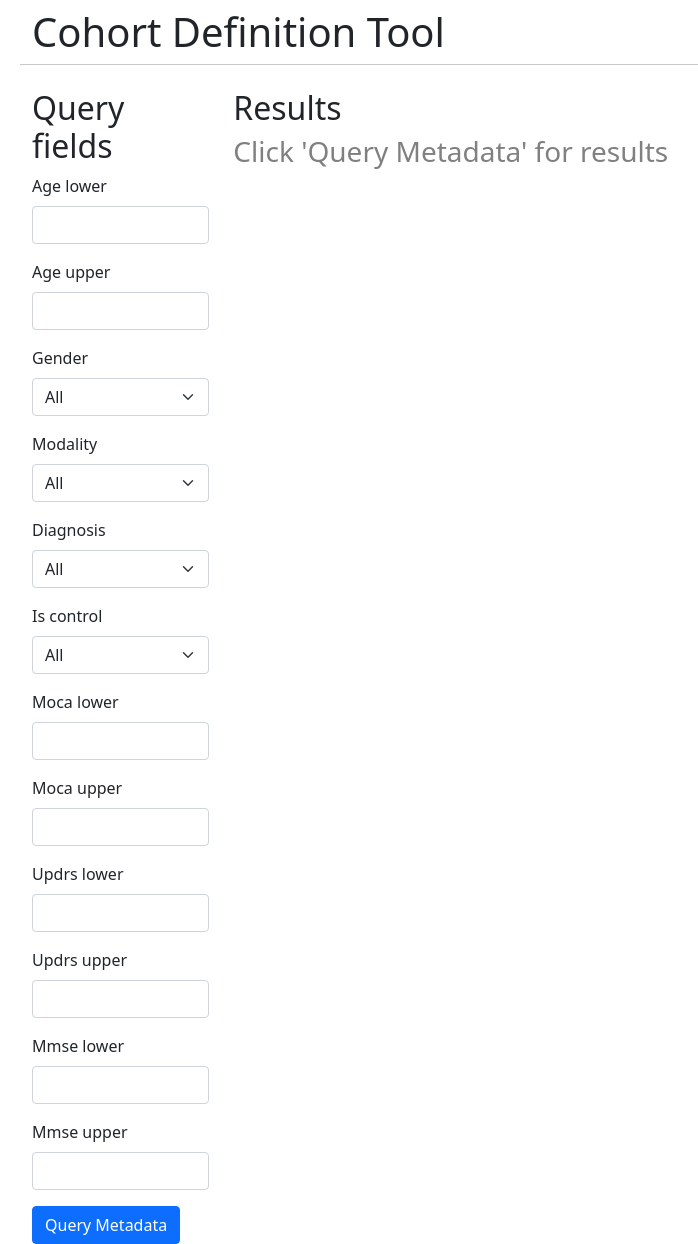
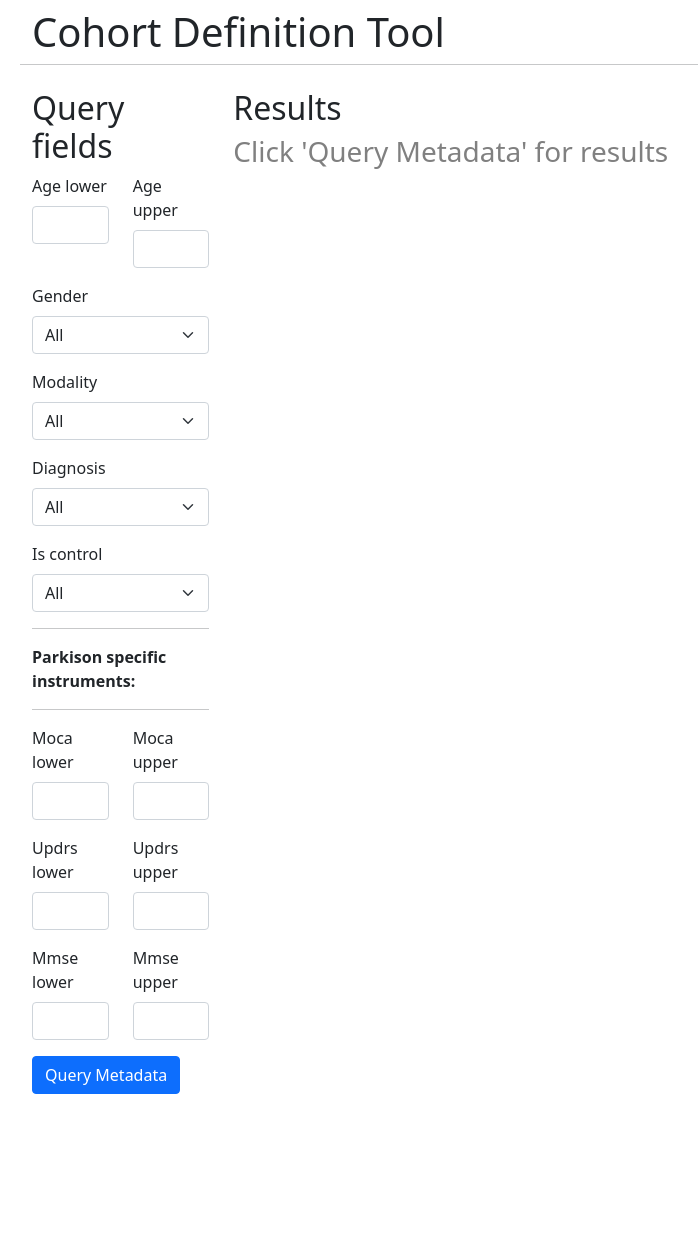
Before and after one commit to neurobagel/concept_query, a Django app: page /query_prototype/form/ in a window 1280 px wide. Shown: the whole page, without its empty margins (16-714 px from the left). After the commit the page ends 1094 px from the top, so only its background shows below. Run offline with Django 3.2, Linux system fonts and the light colour scheme; some libraries are stand-ins or nearby versions.

Commit message:
align query form elements - use bootstrap classes to put form elements on the same row - re #39 and #55

```diff
--- a/query_prototype/templates/new_base.html
+++ b/query_prototype/templates/new_base.html
@@ -45,10 +45,50 @@
 
                     <div class="row">
                         {% load crispy_forms_tags %}
+                        <form method="post">
+                        {% csrf_token %}
+                        <div class="form-row row">
+                          <div class="form-group col-md-6">
+                            {{ form.age_lower|as_crispy_field }}
+                          </div>
+                          <div class="form-group col-md-6">
+                            {{ form.age_upper|as_crispy_field }}
+                          </div>
+                        </div>
+                        {{ form.gender|as_crispy_field }}
+                        {{ form.modality|as_crispy_field }}
+                            {{ form.diagnosis|as_crispy_field }}
+                            {{ form.is_control|as_crispy_field }}
+                        <hr>
+                            <b>Parkison specific instruments:</b>
+                            <hr>
+                            <div class="form-row row">
+                          <div class="form-group col-md-6">
+                            {{ form.moca_lower|as_crispy_field }}
+                          </div>
+                          <div class="form-group col-md-6">
+                            {{ form.moca_upper|as_crispy_field }}
+                          </div>
+                        </div>
 
-                        <form method="post">
-                            {% csrf_token %}
-                            {{ form| crispy }}
+                            <div class="form-row row">
+                          <div class="form-group col-md-6">
+                            {{ form.updrs_lower|as_crispy_field }}
+                          </div>
+                          <div class="form-group col-md-6">
+                            {{ form.updrs_upper|as_crispy_field }}
+                          </div>
+                        </div>
+
+
+                            <div class="form-row row">
+                          <div class="form-group col-md-6">
+                            {{ form.mmse_lower|as_crispy_field }}
+                          </div>
+                          <div class="form-group col-md-6">
+                            {{ form.mmse_upper|as_crispy_field }}
+                          </div>
+                        </div>
                             <button class="btn btn-primary" type="submit">Query Metadata</button>
                         </form>
                     </div>
```
